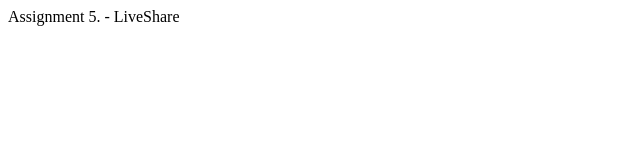
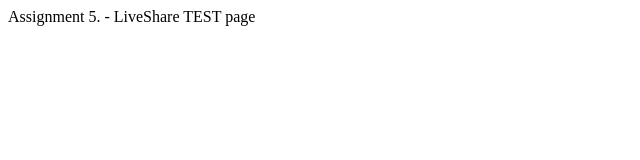
Before and after one commit to SomaLaskay/HTML_CSS_Projects, a plain HTML site: page Assignment5.html in a window 1280 px wide. Shown: the whole page, without its empty margins (0-640 px from the left). Drawn offline with Linux system fonts and the light colour scheme.

Commit message:
Assignment 5 - LiveShare TEST

```diff
--- a/Assignment5.html
+++ b/Assignment5.html
@@ -5,6 +5,6 @@
 	<meta charset="utf-8">
 </head>
 <body>
-    Assignment 5. - LiveShare
+    Assignment 5. - LiveShare TEST page
 </body>
 </html>
```
